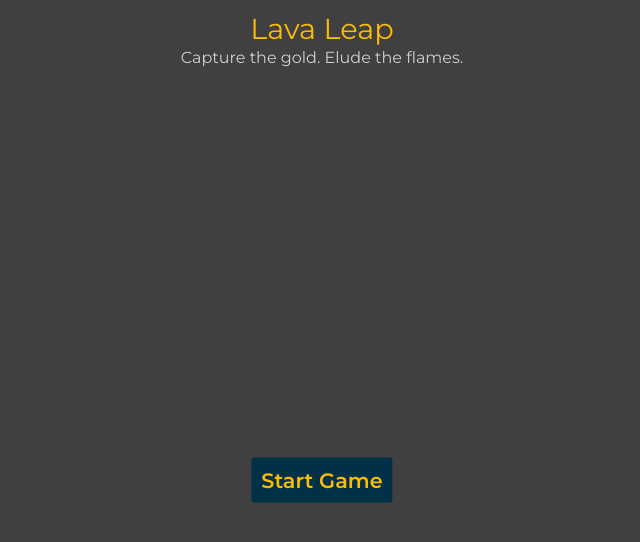
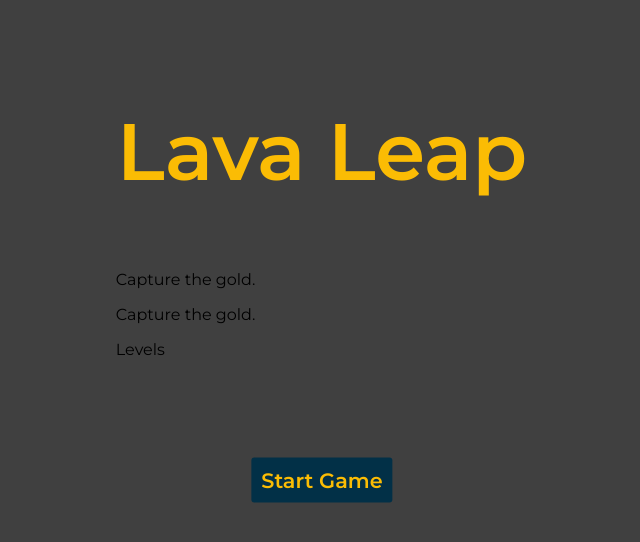
Before and after one commit to CorinaMurg/lava-leap-game, a website built with Vite: page index.html in a window 1280 px wide. Shown: the whole page, without its empty margins (318-958 px from the left). Built offline with nearby package versions, Linux system fonts and the light colour scheme.

Commit message:
Update html with start, end, stats containers

```diff
--- a/index.html
+++ b/index.html
@@ -12,15 +12,35 @@
     </head>
 
   <body>
-        <header class="title-container" id="title-container">
-            <h1>Lava Leap</h1>
-            <p>Capture the gold. Elude the flames.</p>
-        </header>
         <main>
-            <div id="end-message"></div>
-            <button id="restart-button">Restart Game</button>
-            <button id="start-button">Start Game</button>
-            <div id="stats">
+            <div id="game-start-container">
+                <div class="title-container" id="title-container">
+                    <h1>Lava Leap</h1>
+
+                </div>
+                <div id="game-about-container">
+                    <div id="capture-container">
+                        <p>Capture the gold.</p>
+                    </div>
+                    <div id="elude-container">
+                        <p>Capture the gold.</p>
+                    </div>
+                    <div id="levels-container">
+                        <p>Levels</p>
+
+                    </div>
+                </div>
+                <div id="start-button-container">
+                    <button id="start-button">Start Game</button>
+                </div>
+            </div>
+
+            <div id="game-end-container">
+                <div id="end-message"></div>
+                <button id="restart-button">Restart Game</button>
+            </div>
+
+            <div id="game-stats-container">
                 <div id="lives-container">Lives: 3</div>
                 <div id="level-container">Level: 1 of 5</div>
                 <div id="coins-collected-container">Coins Collected: 0</div>
--- a/src/domElements.js
+++ b/src/domElements.js
@@ -7,5 +7,8 @@ export const dom = {
     levelContainer: document.getElementById('level-container'),
     coinsCollectedContainer: document.getElementById('coins-collected-container'),
     coinsRemainingContainer: document.getElementById('coins-remaining-container'),
-    stats: document.getElementById('stats'),
+
+    gameStartContainer: document.getElementById('game-start-container'),
+    gameEndContainer: document.getElementById('game-end-container'),
+    gameStatsContainer: document.getElementById('game-stats-container'),
 }
--- a/src/gameLogic.js
+++ b/src/gameLogic.js
@@ -6,11 +6,10 @@ import { dom } from './domElements.js';
 
 
 function welcome() {
-    dom.endMessage.style.display = 'none';
-    dom.restartButton.style.display = 'none';
+    dom.gameStartContainer.style.display = 'block';
     dom.startButton.style.display = 'block';
-    dom.title.style.display = 'block';
-    dom.stats.style.display = "none";
+    dom.gameEndContainer.style.display = 'none';
+    dom.gameStatsContainer.style.display = "none";
 }
 
 function startGame() {
@@ -29,10 +28,12 @@ let lives;
 function initializeGame() {
     userLives = parseQuery(window.location.search);
     lives = Number(userLives.lives) || 3;
-    dom.endMessage.style.display = 'none';
-    dom.restartButton.style.display = 'none';
-    dom.title.style.display = 'none';
-    dom.stats.style.display = "block";
+    // dom.endMessage.style.display = 'none';
+    // dom.restartButton.style.display = 'none';
+    // dom.title.style.display = 'none';
+    dom.gameStartContainer.style.display = 'none';
+    dom.gameEndContainer.style.display = 'none';
+    dom.gameStatsContainer.style.display = "none";
 }
 
 async function runGame(plans, Display) {
@@ -63,11 +64,15 @@ async function runGame(plans, Display) {
         }
     }
 
-    dom.endMessage.style.display = 'block';
-    dom.restartButton.style.display = 'block';
-    dom.startButton.style.display = 'none';
-    dom.title.style.display = 'none';
-    dom.stats.style.display = "none";
+    // dom.endMessage.style.display = 'block';
+    // dom.restartButton.style.display = 'block';
+    // dom.startButton.style.display = 'none';
+    // dom.title.style.display = 'none';
+    // dom.gameStats.style.display = "none";
+
+    dom.gameStartContainer.style.display = 'none';
+    dom.gameEndContainer.style.display = 'block';
+    dom.gameStatsContainer.style.display = "none";
 
     if (lives === 0) {
         dom.endMessage.textContent = "Sorry, you lost all your lives!";
--- a/styles.css
+++ b/styles.css
@@ -17,12 +17,12 @@ body {
     background-color: var(--clr-gray);
 }
 
-/* main {
+main {
     display: flex;
     flex-direction: column;
     align-items: center;
     justify-content: center;
-} */
+}
 
 .game {
     overflow: hidden;
@@ -37,6 +37,15 @@ body {
     box-shadow: inset 0 0 10px #000000, 0 5px 15px rgba(0,0,0,0.5);
 }
 
+#game-start-container {
+    max-width: 42rem;
+    max-height: 28rem;
+    display: flex;
+    flex-direction: column;
+    align-items: center;
+    justify-content: center;
+    margin-top: 40px;
+}
 .background    {
     background: var(--clr-blue);
     table-layout: fixed;
@@ -85,20 +94,15 @@ body {
 
 h1 {
     text-align: center;
-    font-size: 1.8rem;
-    font-weight: normal;
+    font-size: 5rem;
+    font-weight: bold;
     color: var(--clr-yellow);
-    margin-block: 2px;
-
 }
 
 .title-container p {
     text-align: center;
-    font-size: 1rem;
-    /* font-weight: bold; */
+    font-size: 1.8rem;
     color: var(--clr-wall);
-    margin-block: 2px;
-
 }
 
 #end-message {
```
